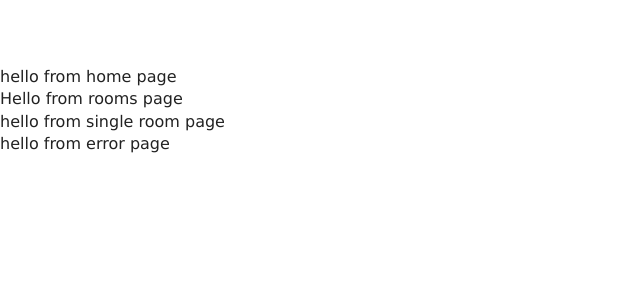
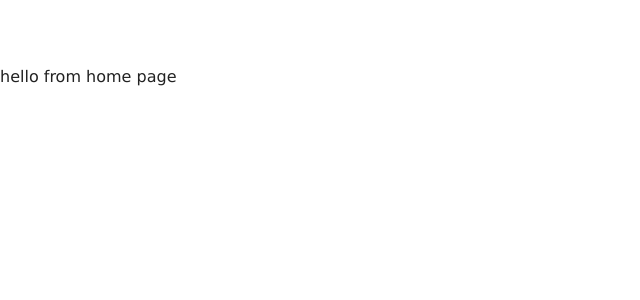
Before and after one commit to Jansan/ResortReact, a React (Create React App) app: page / in a window 1280 px wide. Shown: the top 300 px of the page, without its empty margins (0-640 px from the left). Built offline with nearby package versions, Linux system fonts and the light colour scheme; the HTML template or start-up script is replaced by a standard one.

Commit message:
react-router-dom added

```diff
--- a/src/App.js
+++ b/src/App.js
@@ -6,14 +6,17 @@
 import SingleRoom from "./pages/SingleRoom";
 import Error from "./pages/Error";
 
+import { Route, Switch } from "react-router-dom";
 function App() {
   return (
-    <div className="App">
-      <Home />
-      <Rooms />
-      <SingleRoom />
-      <Error />
-    </div>
+    <>
+      <Switch>
+        <Route exact path="/" component={Home} />
+        <Route exact path="/rooms/" component={Rooms} />
+        <Route exact path="/rooms/:slug" component={SingleRoom} />
+        <Route component={Error} />
+      </Switch>
+    </>
   );
 }
 
--- a/src/index.js
+++ b/src/index.js
@@ -1,10 +1,16 @@
 import React from "react";
 import ReactDOM from "react-dom";
 //import './index.css';
+import { BrowserRouter as Router } from "react-router-dom";
 import App from "./App";
 import * as serviceWorker from "./serviceWorker";
 
-ReactDOM.render(<App />, document.getElementById("root"));
+ReactDOM.render(
+  <Router>
+    <App />
+  </Router>,
+  document.getElementById("root")
+);
 
 // If you want your app to work offline and load faster, you can change
 // unregister() to register() below. Note this comes with some pitfalls.
```
